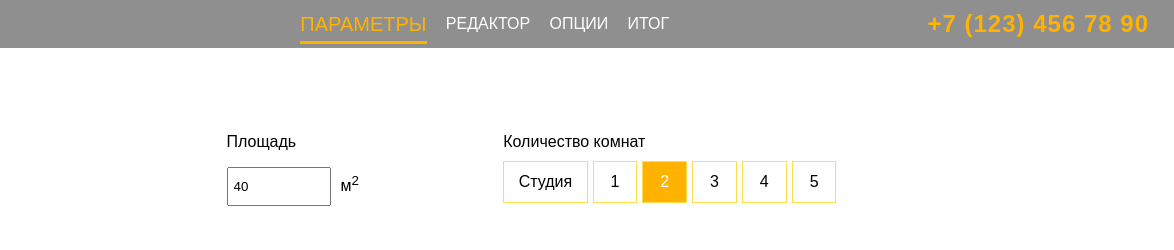
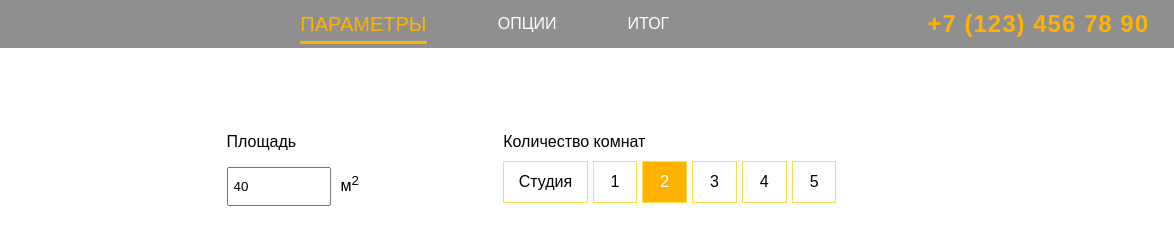
Before and after one commit to AlexProffe/Calc, a plain HTML site: page index.html in a window 1280 px wide. Shown: the top 250 px of the page, 106-1280 px from the left. Drawn offline with Linux system fonts and the light colour scheme.

Commit message:
Update index.html

```diff
--- a/index.html
+++ b/index.html
@@ -29,9 +29,9 @@
 						<li class="tab-item">
 							<a href="#" class="tab-link" :class="{active: tabnumber == 1}" v-on:click="tabnumber = 1">Параметры</a>
 						</li>
-						<li class="tab-item">
+						<!--<li class="tab-item">
 							<a href="#" class="tab-link" :class="{active: tabnumber == 2}" v-on:click="tabnumber = 2">Редактор</a>
-						</li>
+						</li>!-->
 						<li class="tab-item">
 							<a href="#" class="tab-link" :class="{active: tabnumber == 3}" v-on:click="tabnumber = 3">Опции</a>
 						</li>
```
